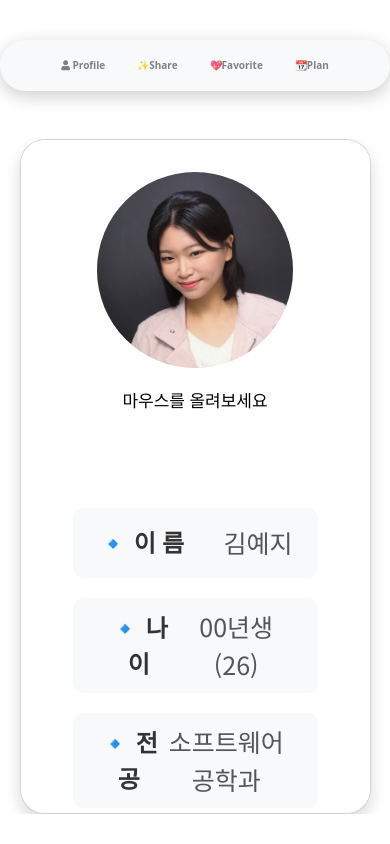
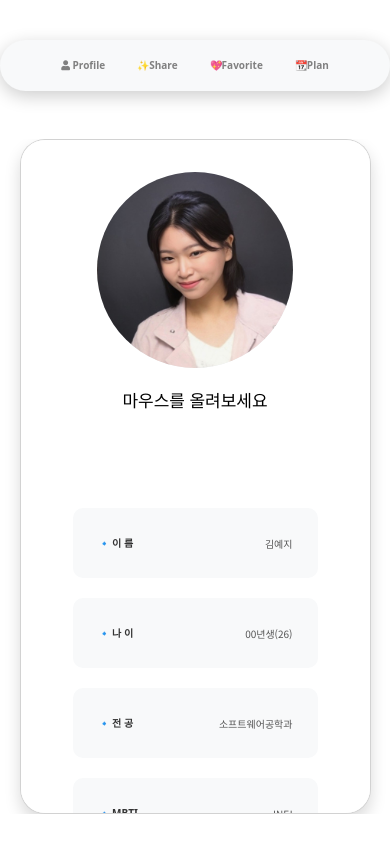
Before and after one commit to yeji424/introducePage, a plain HTML site: page index.html in a window 390 px wide. Drawn offline with nearby package versions, Linux system fonts and the light colour scheme.

Commit message:
Update profile.css

```diff
--- a/css/profile.css
+++ b/css/profile.css
@@ -90,7 +90,7 @@
 }
 
 @media (max-width: 768px) {
-  .value .label{
+  .value, .label{
     font-size: 10px
   }
 }
```
